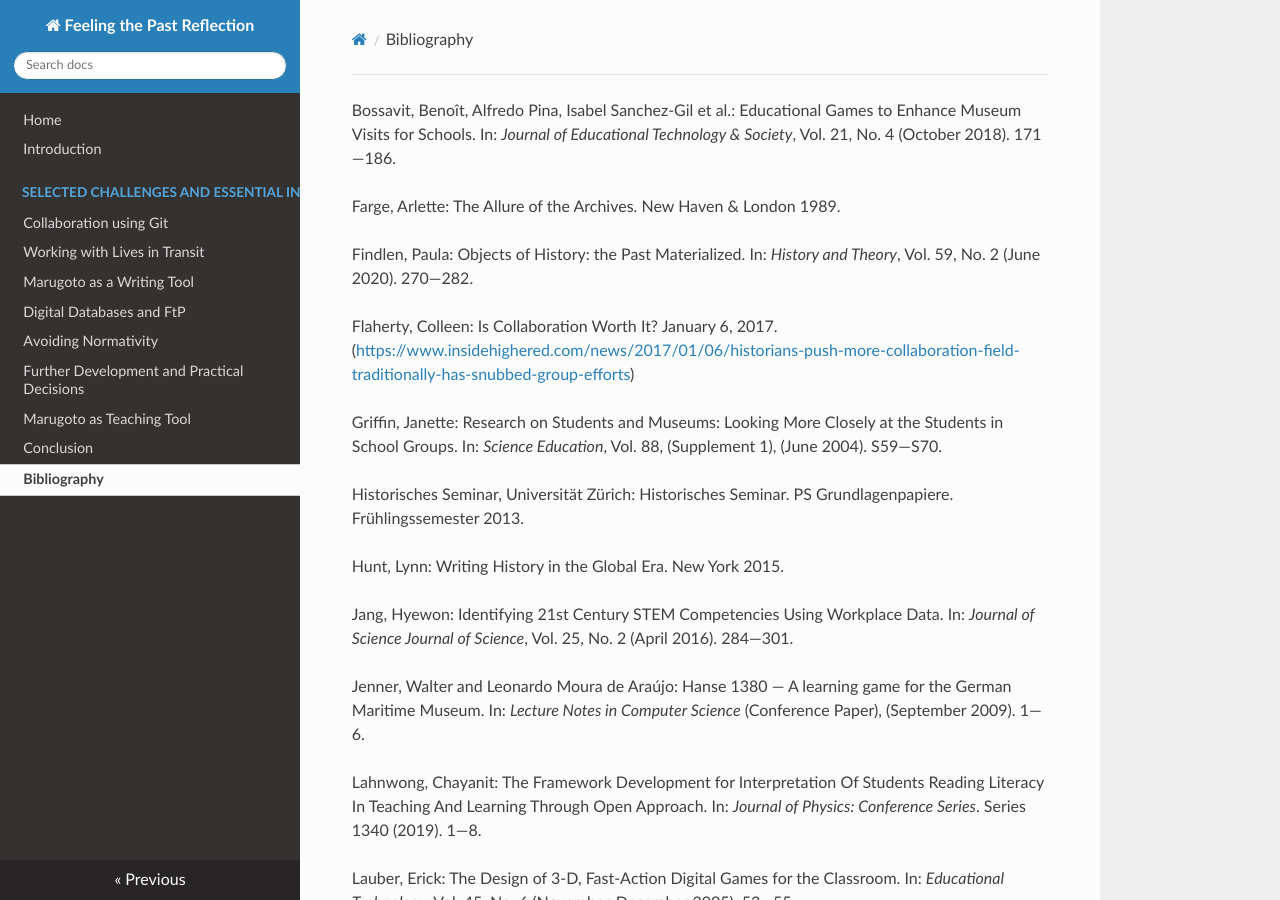
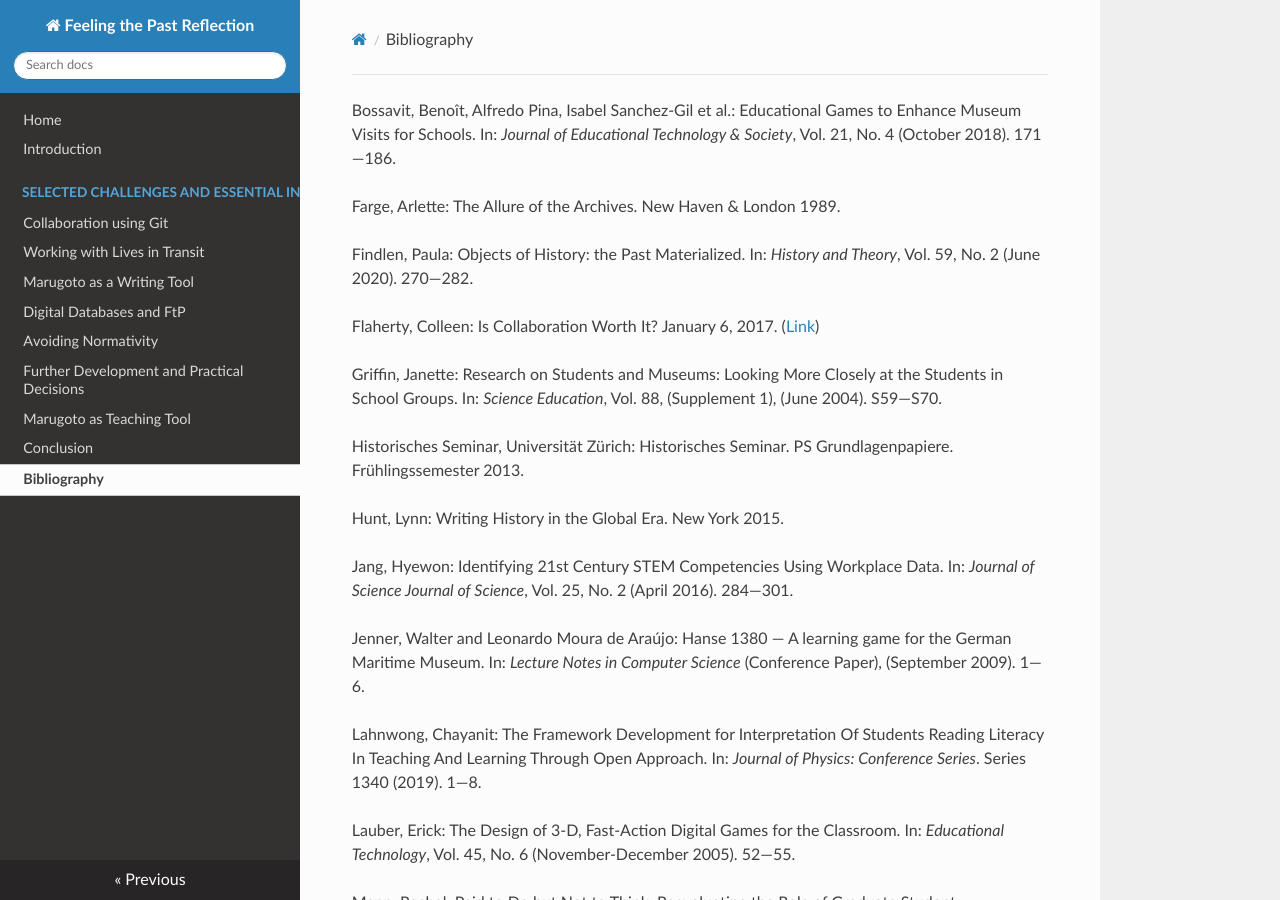
Before and after one commit to henokemp/university-work, an MkDocs documentation site: the page built from docs/bibliography.md, in a window 1280 px wide and 900 px high. Built offline with MkDocs 1.6.1, drawn with Linux system fonts in a browser that asks for light colours; nearby versions of some CDN libraries.

Commit message:
link fix

```diff
--- a/docs/bibliography.md
+++ b/docs/bibliography.md
@@ -4,7 +4,7 @@
 
 <p id="findlen-2020">Findlen, Paula: Objects of History: the Past Materialized. In: <em>History and Theory</em>, Vol. 59, No. 2 (June 2020). 270—282.</p>
 
-<p id="flaherty-2017">Flaherty, Colleen: Is Collaboration Worth It? January 6, 2017. (<a>https://www.insidehighered.com/news/2017/01/06/historians-push-more-collaboration-field-traditionally-has-snubbed-group-efforts</a>)</p>
+<p id="flaherty-2017">Flaherty, Colleen: Is Collaboration Worth It? January 6, 2017. (<a href="https://www.insidehighered.com/news/2017/01/06/historians-push-more-collaboration-field-traditionally-has-snubbed-group-efforts">Link</a>)</p>
 
 <p id="griffin-2004">Griffin, Janette: Research on Students and Museums: Looking More Closely at the Students in School Groups. In: <em>Science Education</em>, Vol. 88, (Supplement 1), (June 2004). S59—S70.</p>
 
```
